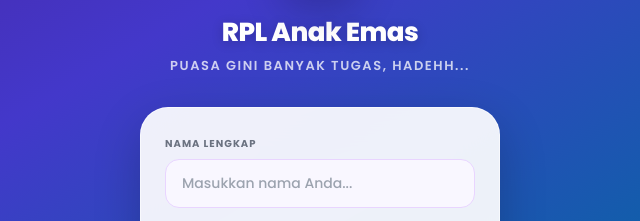
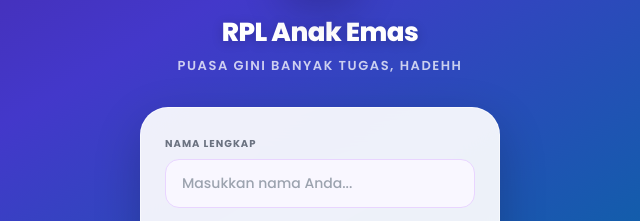
Before and after one commit to deenshinestudio/rpl_anak_emas_v2, a plain HTML site: page index.html in a window 1280 px wide. Shown: the part 227-448 px from the top of the page, 320-960 px from the left. Drawn offline with nearby package versions, Linux system fonts and the light colour scheme.

Commit message:
update-fitur

```diff
--- a/index.html
+++ b/index.html
@@ -100,7 +100,7 @@
                             RPL Anak Emas</h1>
                         <p
                             style="font-size:13px;font-weight:600;color:rgba(255,255,255,0.75);letter-spacing:0.12em;text-transform:uppercase;margin-top:4px;">
-                            Puasa Gini Banyak Tugas, Hadehh...</p>
+                            Puasa Gini Banyak Tugas, Hadehh</p>
                     </div>
 
                     <!-- Login Card -->
```
